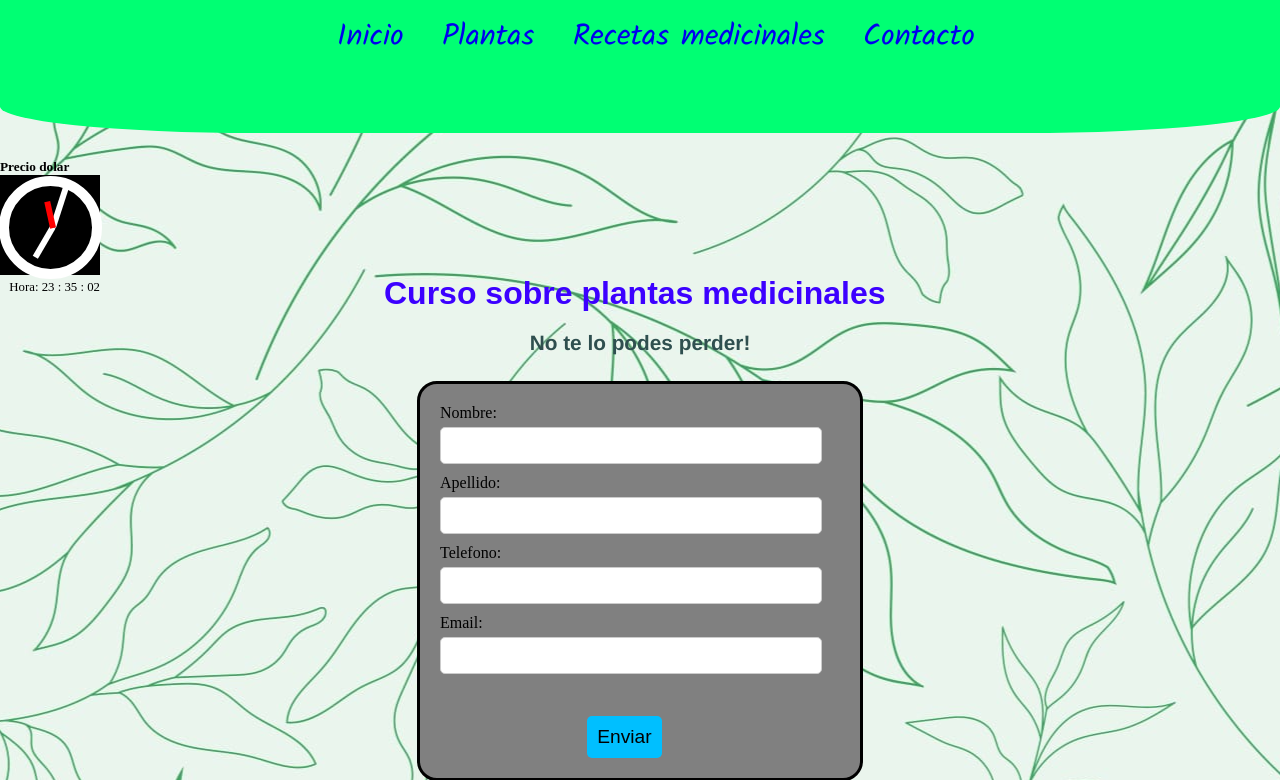
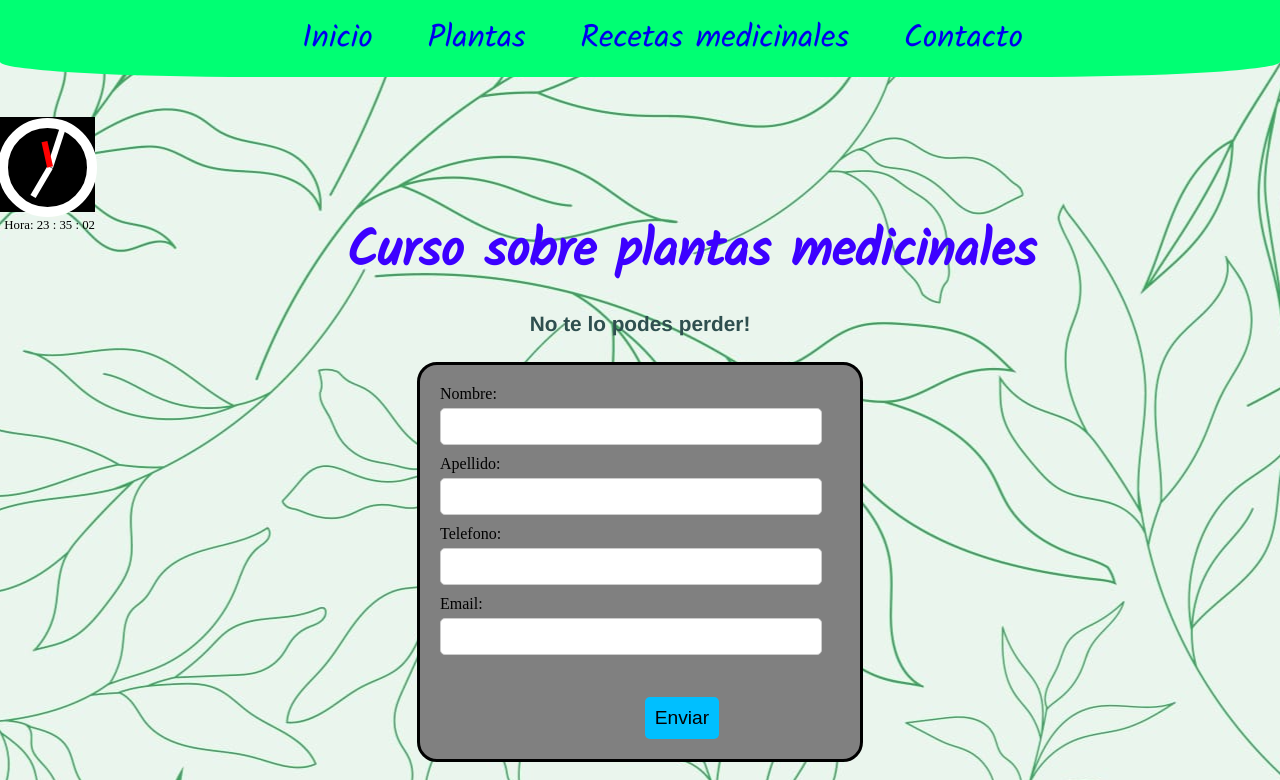
Before and after one commit to Fearless18/Codo-TPO1, a Python web app: template template/contacto.html in a window 1280 px wide. Shown: the top 780 px of the page. Run offline with Jinja, Linux system fonts and the light colour scheme; the template is opened without the code that fills it, so the values that code supplies are empty.

Commit message:
Resuelto

```diff
--- a/css/contacto.css
+++ b/css/contacto.css
@@ -10,17 +10,7 @@
     padding: 0%;
 }
 
-header{
-    background-color: rgb(0, 255, 115);
-    height: 15vh;
-     font-family: 'Kalam';
-    text-align: center;
 
-
-    border-radius: 0% 0% 20% 20%;
-    padding-top: 1%;
-    margin-bottom: 1vh
-}
 body {
     /* background: #0b3c25 url('../img/fondo6.jpg') repeat; */
     background: #0b3c25 url('../img/fondo-7.jpeg') repeat;
@@ -32,18 +22,28 @@
     to{background-position: 100vw 0;}
 }
 
-.hipervinculo{
-    font-size: 30px;
+nav {
+    background-color: rgb(0, 255, 115);
+    height: 10vh;
+    font-family: 'Kalam';
+    font-size: 1.9vw;
+    text-align: center;
+    border-radius: 0% 0% 20% 20%;
+    padding-top: 1%;
+    margin-bottom: 5vh;
+}
 
-   text-decoration: none;
-   padding-left: 2.5vw;
+
+nav a {
+    font-size: 2vw;
+    text-decoration: none;
+    padding-left: 2.5vw;
 }
 
 footer{
     background-color: rgb(0, 255, 115);
-    padding-top: 5vh;
+    margin-top: 3vh;
 }
-
 p {
     font-family: 'Times New Roman', Times, serif;
     background-color: #f9f9f9;
@@ -222,4 +253,22 @@
         margin-left: 16vw;
         margin-right: 0%;
     }
+    nav {
+        height: 8vh;
+        border-radius: 0% 0% 20% 20%;
+        padding-top: 1%;
+        margin-bottom: 5vh;
+    }
+
+    nav a{
+        font-size: 2.5vw;
+        padding-left: 3.5vw;
+    }
+    h1{
+        text-align: center;
+        font-size: 4vw;
+        font-family: 'Kalam';
+        margin-left: 8vw;
+        padding-top: 0%;
+    }
 }
--- a/css/reloj.css
+++ b/css/reloj.css
@@ -4,8 +4,8 @@
     top: calc(50% - 400px);
      */
 
-    width: 100px;
-    height: 100px;
+    width: 95px;
+    height: 95px;
     background-color: black;
 
   }
--- a/js/api-dolar.js
+++ /dev/null
@@ -1,18 +0,0 @@
-const url = 'https://dolarapi.com/v1/dolares/blue';
-fetch(url)
-    .then(response => response.json())
-    .then(data =>{
-        // console.log(data);
-        let dolarVenta = document.getElementById('dolarVenta');
-        let dolarFecha = document.getElementById('dolarFecha');
-        // trae la fecha media rara... corregimos unos caracteres
-        let dolarFecha2 =data.fechaActualizacion.slice(0, -5);
-        let arreglo = dolarFecha2.split(''); // Divide la cadena en un arreglo de caracteres
-        arreglo.splice(10, 1, ' '); // Reemplaza la letra con un espacio en blanco
-        let nuevaCadena = arreglo.join(''); // Une el arreglo.
-
-        dolarVenta.innerHTML = (data.venta)
-        dolarFecha.innerHTML = (nuevaCadena)
-
-    })
-    .catch(error => console.error('Error al obtener datos de la API:', error));
--- a/template/contacto.html
+++ b/template/contacto.html
@@ -11,23 +11,18 @@
 
 <body>
   <header>
-    <nav class="header">
-        <a class="hipervinculo" href="../index.html">Inicio</a>
-        <a class="hipervinculo" href="plantas.html">Plantas</a>
-        <a class="hipervinculo" href="recetas_medicinales.html">Recetas medicinales</a>
-        <a class="hipervinculo" href="contacto.html">Contacto</a>
+    <nav>
+        <a href="../index.html">Inicio</a>
+        <a href="plantas.html">Plantas</a>
+        <a href="recetas_medicinales.html">Recetas medicinales</a>
+        <a href="contacto.html">Contacto</a>
     </nav>
 
   </header>
-  <br>
-    <section class="dolar">
-       <h5>Precio dolar</h5>
-      <div id="dolarVenta"></div>
-      <div id="dolarFecha"></div>
-    </section>
-    <section>
-      <div id="relojAnalogico" class="reloj"></div>
-    </section>
+
+
+      <div class="reloj" id="relojAnalogico" class="reloj"></div>
+
 
 
      <main>
@@ -70,7 +65,7 @@
 
       </footer>
       <script src="../js/formulario.js"></script>
-      <script src="../js/api-dolar.js"></script>
+
       <script src="../js/reloj.js"></script>
 </body>
 </html>
```
Also changed, not shown: other parts of css/contacto.css (+40 -9 lines), css/index.css (+99 -9 lines), css/recetas_medicinales.css (+43 -0 lines).
